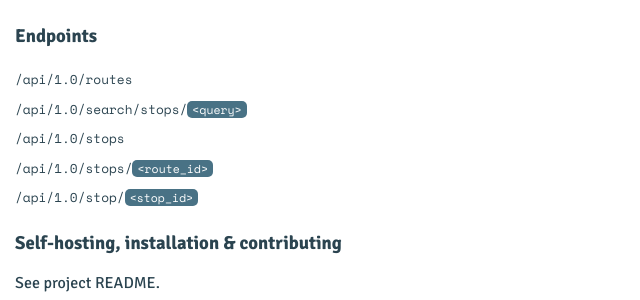
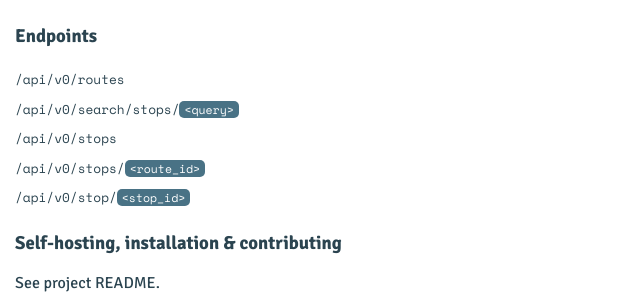
Before and after one commit to kshvmdn/brampton-transit-api, a Flask app: page / in a window 1280 px wide. Shown: the part 54-354 px from the top of the page, without its empty margins (0-640 px from the left). Run offline with Flask 2, Linux system fonts and the light colour scheme.

Commit message:
Update API version

```diff
--- a/app.py
+++ b/app.py
@@ -13,7 +13,7 @@ from scrapers.stop_search import StopSearchScraper
 app = Flask(__name__)
 app.config['JSON_SORT_KEYS'] = False
 
-VERSION = '1.0'
+VERSION = 'v0'
 
 
 @app.before_first_request
--- a/templates/index.html
+++ b/templates/index.html
@@ -2,11 +2,11 @@
 {% block content %}
 <div class="usage">
   <h3>Endpoints</h3>
-  <a href="/api/1.0/routes"><code>/api/1.0/routes</code></a>
-  <a href="/api/1.0/search/stops/bramalea"><code>/api/1.0/search/stops/<kbd>&lt;query&gt;</kbd></code></a>
-  <a href="/api/1.0/stops"><code>/api/1.0/stops</code></a>
-  <a href="/api/1.0/stops/511"><code>/api/1.0/stops/<kbd>&lt;route_id&gt;</kbd></code></a>
-  <a href="/api/1.0/stop/1280"><code>/api/1.0/stop/<kbd>&lt;stop_id&gt;</kbd></code></a>
+  <a href="/api/v0/routes"><code>/api/v0/routes</code></a>
+  <a href="/api/v0/search/stops/bramalea"><code>/api/v0/search/stops/<kbd>&lt;query&gt;</kbd></code></a>
+  <a href="/api/v0/stops"><code>/api/v0/stops</code></a>
+  <a href="/api/v0/stops/511"><code>/api/v0/stops/<kbd>&lt;route_id&gt;</kbd></code></a>
+  <a href="/api/v0/stop/1280"><code>/api/v0/stop/<kbd>&lt;stop_id&gt;</kbd></code></a>
   <h3>Self-hosting, installation &amp; contributing</h3>
   <p>See project <a href="https://github.com/kshvmdn/brampton-transit-api/README.md">README</a>.</p>
 </div>
```
Also changed, not shown: README.md.
